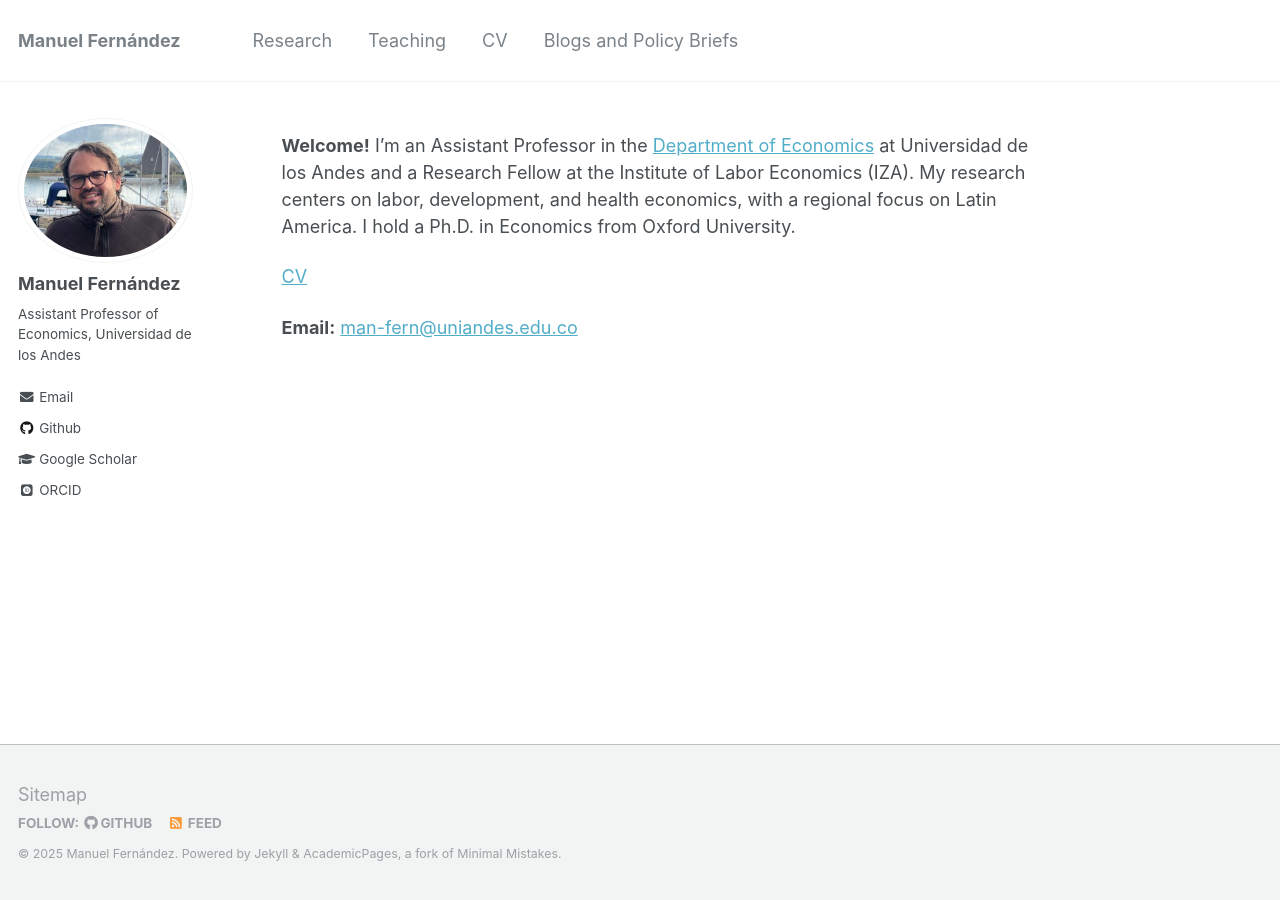
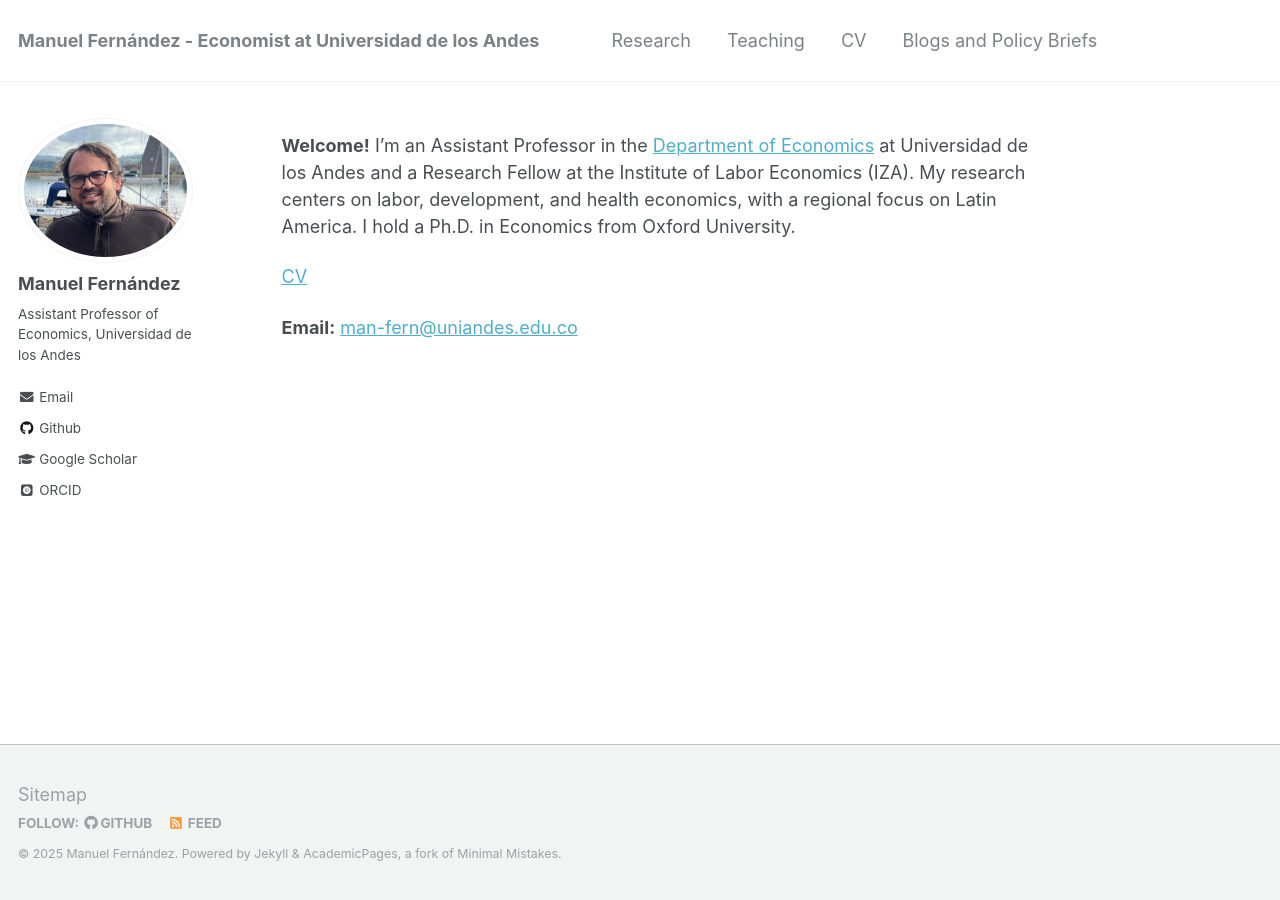
Before and after one commit to man-fern/man-fern.github.io, a Jekyll site: the page built from _pages/about.md, in a window 1280 px wide. Built offline with Jekyll 4.4.1, drawn with Linux system fonts in a browser that asks for light colours; some web fonts are replaced.

Commit message:
Title change

```diff
--- a/_config.yml
+++ b/_config.yml
@@ -7,7 +7,7 @@
 
 # Site Settings
 locale                   : "en-US"
-title                    : "Manuel Fernández"
+title                    : "Manuel Fernández - Economist at Universidad de los Andes"
 title_separator          : "-"
 name                     : &name "Manuel Fernández"
 description              : &description "Assistant Professor of Economics, Universidad de los Andes"
```
